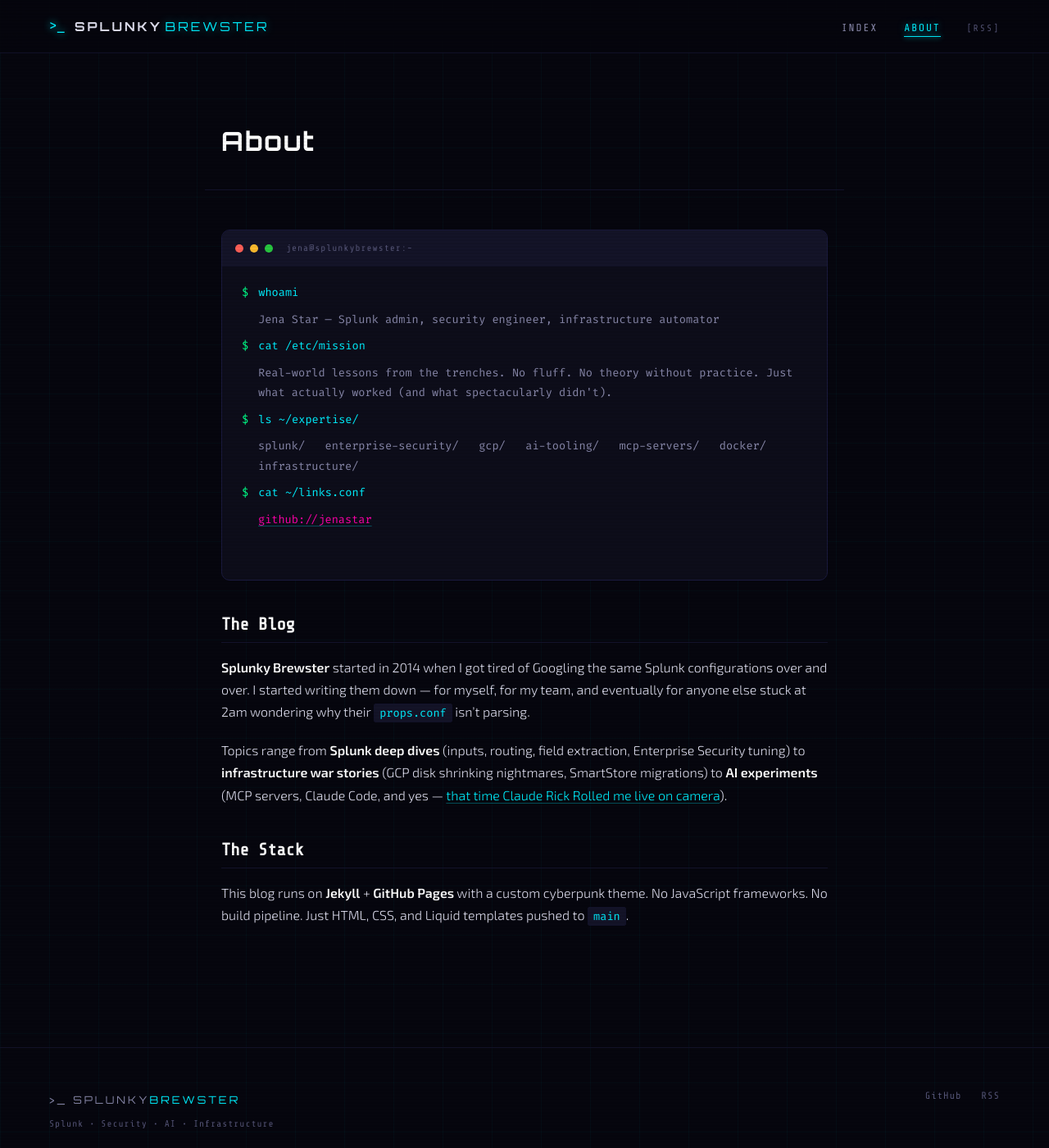
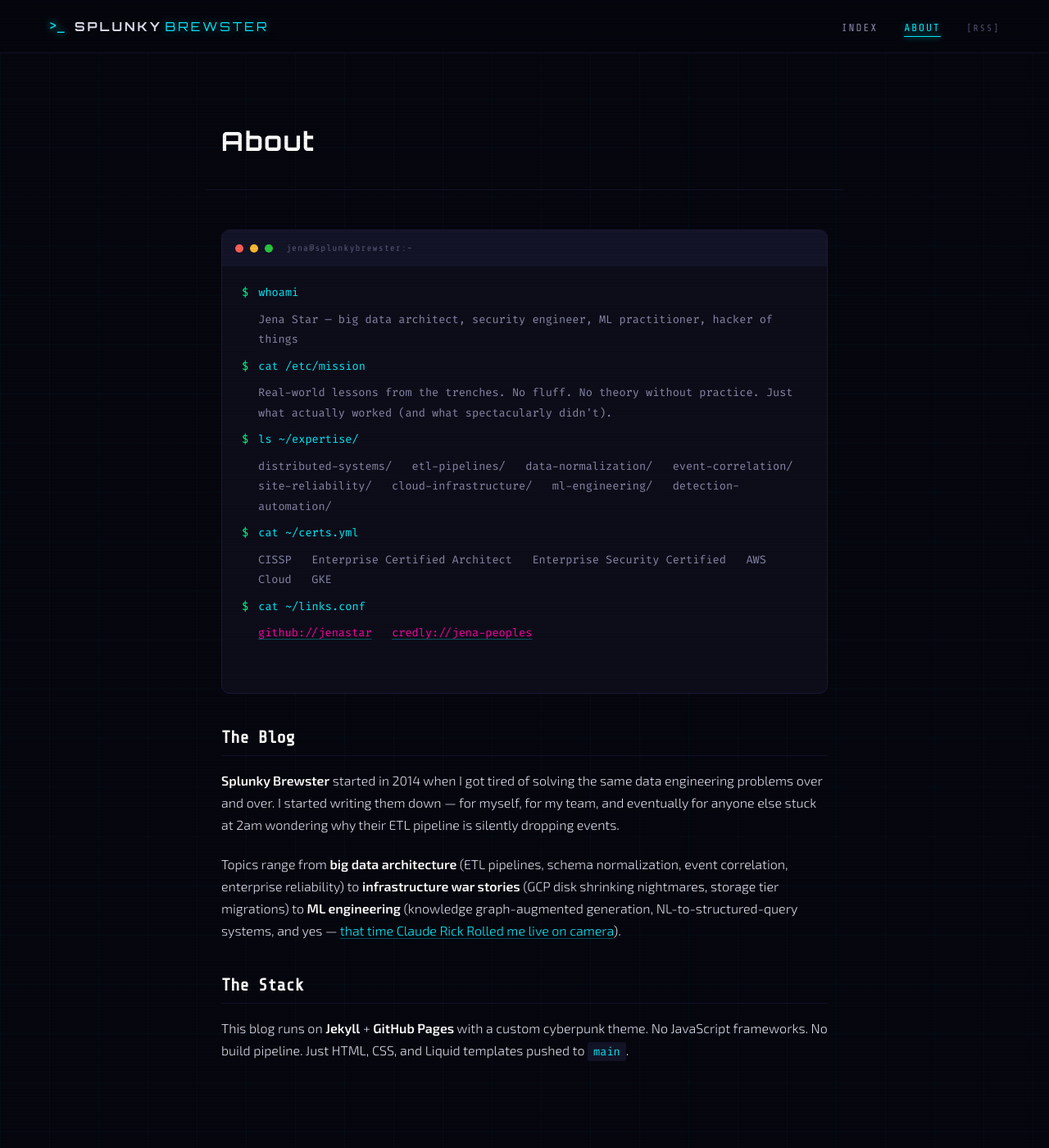
Before and after one commit to jenastar/splunkybrewster, a Jekyll site: the page built from about.md, in a window 1280 px wide and 1400 px high. Shown: the whole window at 82% size. Built offline with Jekyll 4.4.1, drawn with Linux system fonts in a browser that asks for light colours.

Commit message:
Update about page: big data architect, security engineer, ML practitioner
Reframe identity from platform-specific admin to industry-standard roles.
Add certs line (CISSP, Architect, ES Security, AWS, GKE) and Credly link.

Co-Authored-By: Claude Opus 4.6 <noreply@anthropic.com>

```diff
--- a/about.md
+++ b/about.md
@@ -14,13 +14,15 @@ permalink: /about/
 </div>
 <div class="terminal-body">
 <p><span class="prompt">$</span> <span class="cmd">whoami</span></p>
-<p class="output">Jena Star — Splunk admin, security engineer, infrastructure automator</p>
+<p class="output">Jena Star — big data architect, security engineer, ML practitioner, hacker of things</p>
 <p><span class="prompt">$</span> <span class="cmd">cat /etc/mission</span></p>
 <p class="output">Real-world lessons from the trenches. No fluff. No theory without practice. Just what actually worked (and what spectacularly didn't).</p>
 <p><span class="prompt">$</span> <span class="cmd">ls ~/expertise/</span></p>
-<p class="output">splunk/&nbsp;&nbsp; enterprise-security/&nbsp;&nbsp; gcp/&nbsp;&nbsp; ai-tooling/&nbsp;&nbsp; mcp-servers/&nbsp;&nbsp; docker/&nbsp;&nbsp; infrastructure/</p>
+<p class="output">distributed-systems/&nbsp;&nbsp; etl-pipelines/&nbsp;&nbsp; data-normalization/&nbsp;&nbsp; event-correlation/&nbsp;&nbsp; site-reliability/&nbsp;&nbsp; cloud-infrastructure/&nbsp;&nbsp; ml-engineering/&nbsp;&nbsp; detection-automation/</p>
+<p><span class="prompt">$</span> <span class="cmd">cat ~/certs.yml</span></p>
+<p class="output">CISSP&nbsp;&nbsp; Enterprise Certified Architect&nbsp;&nbsp; Enterprise Security Certified&nbsp;&nbsp; AWS Cloud&nbsp;&nbsp; GKE</p>
 <p><span class="prompt">$</span> <span class="cmd">cat ~/links.conf</span></p>
-<p class="output"><a href="https://github.com/jenastar">github://jenastar</a></p>
+<p class="output"><a href="https://github.com/jenastar">github://jenastar</a>&nbsp;&nbsp; <a href="https://www.credly.com/users/jena-peoples">credly://jena-peoples</a></p>
 <p class="cursor">_</p>
 </div>
 </div>
@@ -28,9 +30,9 @@ permalink: /about/
 
 ## The Blog
 
-**Splunky Brewster** started in 2014 when I got tired of Googling the same Splunk configurations over and over. I started writing them down — for myself, for my team, and eventually for anyone else stuck at 2am wondering why their `props.conf` isn't parsing.
+**Splunky Brewster** started in 2014 when I got tired of solving the same data engineering problems over and over. I started writing them down — for myself, for my team, and eventually for anyone else stuck at 2am wondering why their ETL pipeline is silently dropping events.
 
-Topics range from **Splunk deep dives** (inputs, routing, field extraction, Enterprise Security tuning) to **infrastructure war stories** (GCP disk shrinking nightmares, SmartStore migrations) to **AI experiments** (MCP servers, Claude Code, and yes — [that time Claude Rick Rolled me live on camera](/2025/06/i-got-rick-rolled-by-claude-and-heres_12.html)).
+Topics range from **big data architecture** (ETL pipelines, schema normalization, event correlation, enterprise reliability) to **infrastructure war stories** (GCP disk shrinking nightmares, storage tier migrations) to **ML engineering** (knowledge graph-augmented generation, NL-to-structured-query systems, and yes — [that time Claude Rick Rolled me live on camera](/2025/06/i-got-rick-rolled-by-claude-and-heres_12.html)).
 
 ## The Stack
 
```
